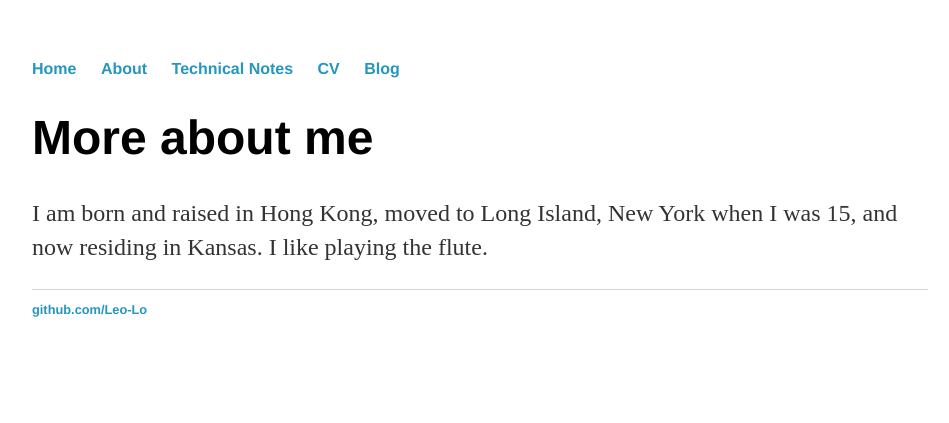
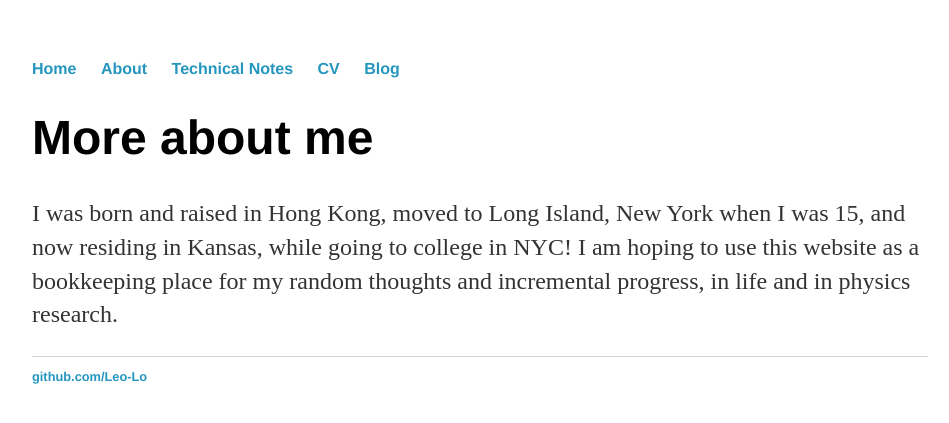
Before and after one commit to Leo-Lo/Leo-Lo.github.io, a Jekyll site: the page built from about/index.html, in a window 1280 px wide. Shown: the top 423 px of the page, without its empty margins (160-1109 px from the left). Built offline with Jekyll 4.4.1, drawn with Linux system fonts in a browser that asks for light colours.

Commit message:
Update index.html

```diff
--- a/about/index.html
+++ b/about/index.html
@@ -4,5 +4,7 @@ title: About Leo Lo
 ---
 <div class="blurb">
 	<h1> More about me </h1>
-	<p> I am born and raised in Hong Kong, moved to Long Island, New York when I was 15, and now residing in Kansas. I like playing the flute. </p>
+	<p> I was born and raised in Hong Kong, moved to Long Island, New York when I was 15, and now residing in Kansas, while going to college in NYC!
+	I am hoping to use this website as a bookkeeping place for my random thoughts and incremental progress, in life and in physics research.
+	</p>
 </div><!-- /.blurb -->
```
